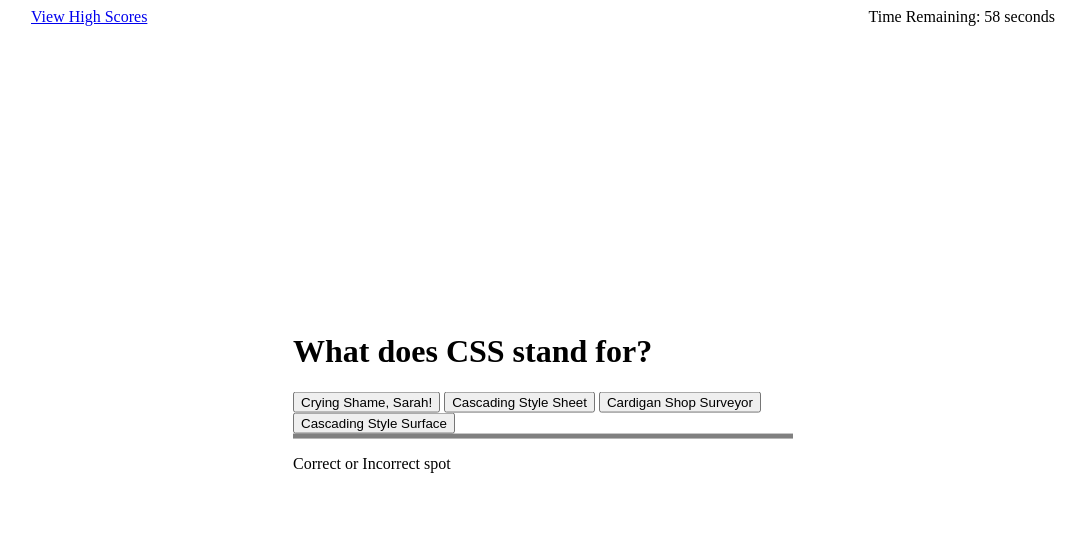
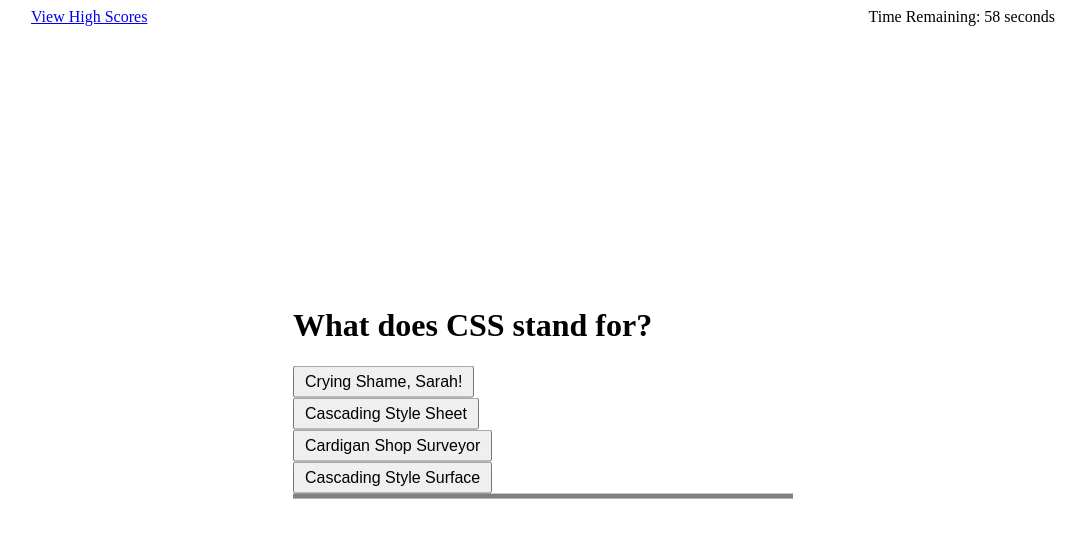
Before and after one commit to BestBroBradley/unit-four-homework, a plain HTML site: page index.html in a window 1280 px wide. Both pictures are taken after a click on the button "Click Here to Start". Shown: the whole page, without its empty margins (97-1183 px from the left). Drawn offline with Linux system fonts and the light colour scheme.

Commit message:
Changed button styling and fixed timing issue

```diff
--- a/assets/script.js
+++ b/assets/script.js
@@ -23,7 +23,7 @@ function startCountdown() {
         timeRemaining--;
         counter.textContent = (`Time Remaining: ${timeRemaining} seconds`);
 
-        if (timeRemaining === -1 || i === questions.length) {
+        if (timeRemaining <= -1 || i === questions.length) {
             clearInterval(timerInterval);
             if (i === questions.length) {
                 score = timeRemaining
@@ -96,6 +96,7 @@ optionTwo.addEventListener("click", function (event) {
     } else {
         answerEl.textContent = ("Incorrect")
         console.log("incorrect")
+        timeRemaining -=15
     }
     i++
     replaceQuestion();
@@ -114,6 +115,7 @@ optionThree.addEventListener("click", function (event) {
     } else {
         answerEl.textContent = ("Incorrect")
         console.log("incorrect")
+        timeRemaining -=15
     }
     i++
     replaceQuestion();
@@ -132,6 +134,7 @@ optionFour.addEventListener("click", function (event) {
     } else {
         answerEl.textContent = ("Incorrect")
         console.log("incorrect")
+        timeRemaining -=15
     }
     i++
     replaceQuestion();
--- a/assets/style.css
+++ b/assets/style.css
@@ -6,6 +6,13 @@
 #timeRemaining {
     position: fixed;
     right: 10%;
+}
+
+button {
+    /* margin: 100%; */
+    font-size: 16px;
+    padding: 5px 10px;
+
 }
 
 .mainDiv {
--- a/index.html
+++ b/index.html
@@ -5,7 +5,7 @@
     <meta charset="UTF-8">
     <meta name="viewport" content="width=device-width, initial-scale=1.0">
     <meta http-equiv="X-UA-Compatible" content="ie=edge">
-    <title>Document</title>
+    <title>Coding Quiz</title>
     <link rel="stylesheet" type="text/css" href="assets/style.css">
 </head>
 
@@ -23,7 +23,7 @@
 
     <div class="mainDiv">
         <div id="landingPage">
-            <h1>hello</h1>
+            <h1>Hello there!</h1>
             <p>Welcome to the so-called "Insanely Difficult Coding Quiz" (TM) </p>
             <button id="startButton">Click Here to Start</button>
         </div>
@@ -31,15 +31,15 @@
         <!-- End of landing page -->
 
         <div id="questionPage" class="hidden">
-            <h1 id="question">This is question 1</h1>
+            <h1 id="question"></h1>
             <form>
-                <button id="optionOne">Button 1</button>
-                <button id="optionTwo">Button 2</button>
-                <button id="optionThree">Button 3</button>
-                <button id="optionFour">Button 4</button>
+                <div><button id="optionOne">Button 1</button></div>
+                <div><button id="optionTwo">Button 2</button></div>
+                <div><button id="optionThree">Button 3</button></div>
+                <div><button id="optionFour">Button 4</button></div>
             </form>
             <div class="answerSpot">
-                <p id="answer">Correct or Incorrect spot</p>
+                <p id="answer"></p>
             </div>
         </div>
 
```
Also changed, not shown: highscores.html (+1 -1 lines).
